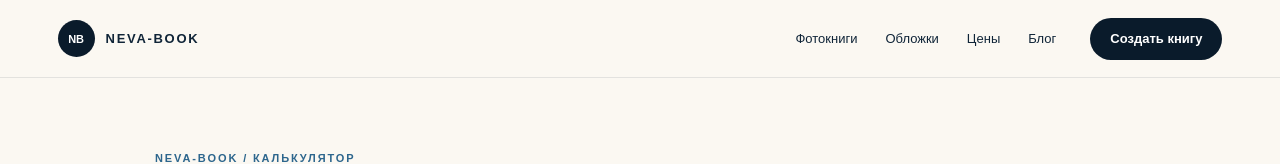
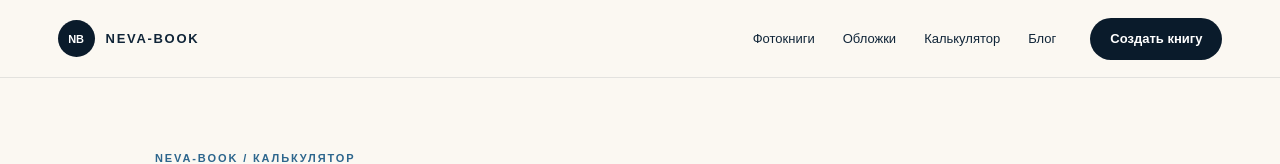
Before and after one commit to misibu/NevaBook, a Next.js app in the folder web/: page /calculator in a window 1280 px wide. Shown: the top 164 px of the page. Built offline with nearby package versions, Linux system fonts and the light colour scheme; no server answers.

Commit message:
Link photobook calculator from site navigation

```diff
--- a/web/components/SiteHeader.tsx
+++ b/web/components/SiteHeader.tsx
@@ -10,7 +10,7 @@ export function SiteHeader() {
       <nav className="mainNav" aria-label="Основное меню">
         <Link href="/fotoknigi">Фотокниги</Link>
         <Link href="/oblozhki">Обложки</Link>
-        <Link href="/ceny">Цены</Link>
+        <Link href="/calculator">Калькулятор</Link>
         <Link href="/blog">Блог</Link>
       </nav>
       <Link className="headerCta" href="/create">Создать книгу</Link>
```
